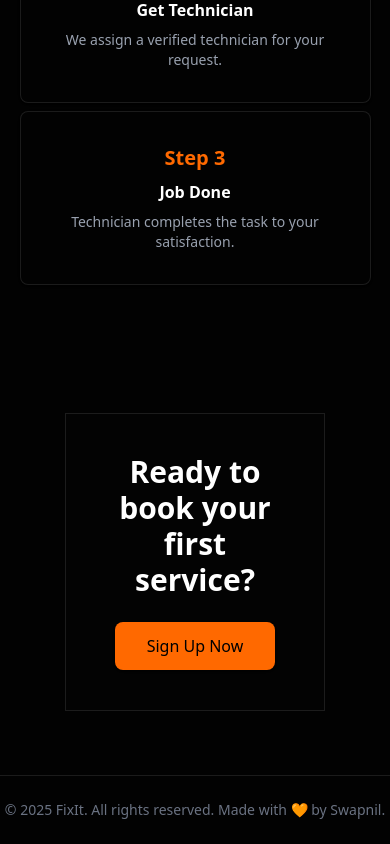
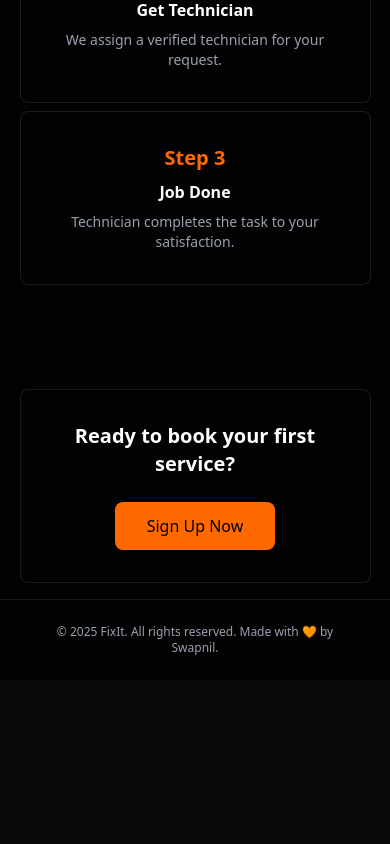
Before and after one commit to SwapniL1563/fix-it, a Next.js app: page / in a window 390 px wide. Shown: the part 1496-2340 px from the top of the page. After the commit the page ends 2176 px from the top, so only its background shows below. Built offline with nearby package versions, Linux system fonts and the light colour scheme.

Commit message:
feat:update landing page

```diff
--- a/app/page.tsx
+++ b/app/page.tsx
@@ -83,9 +83,9 @@ export default function Home() {
         </div>
       </section>
 
-      <section className="text-center py-16 bg-[#020202] flex justify-center items-center">
-        <div className="w-2/3 p-10 bg-neutral-950/10 border">
-          <h2 className="text-3xl font-bold text-white">
+      <section className="text-center pt-10 pb-4 md:py-16 bg-[#020202] flex justify-center items-center">
+        <div className="w-[90%] md:w-2/3 p-8 md:p-10 bg-neutral-950/10 border rounded-md">
+          <h2 className="text-xl md:text-3xl font-bold text-white">
           Ready to book your first service?
         </h2>
         <Link
@@ -97,7 +97,7 @@ export default function Home() {
         </div>
       </section>
 
-      <footer className="py-6 text-center text-sm text-gray-500 bg-[#020202] border-t">
+      <footer className="py-6 text-center px-10 md:px-0 text-xs md:text-sm text-gray-400 bg-[#020202] border-t">
         © {new Date().getFullYear()} FixIt. All rights reserved. Made with 🧡 by Swapnil.
       </footer>
     </main>
```
